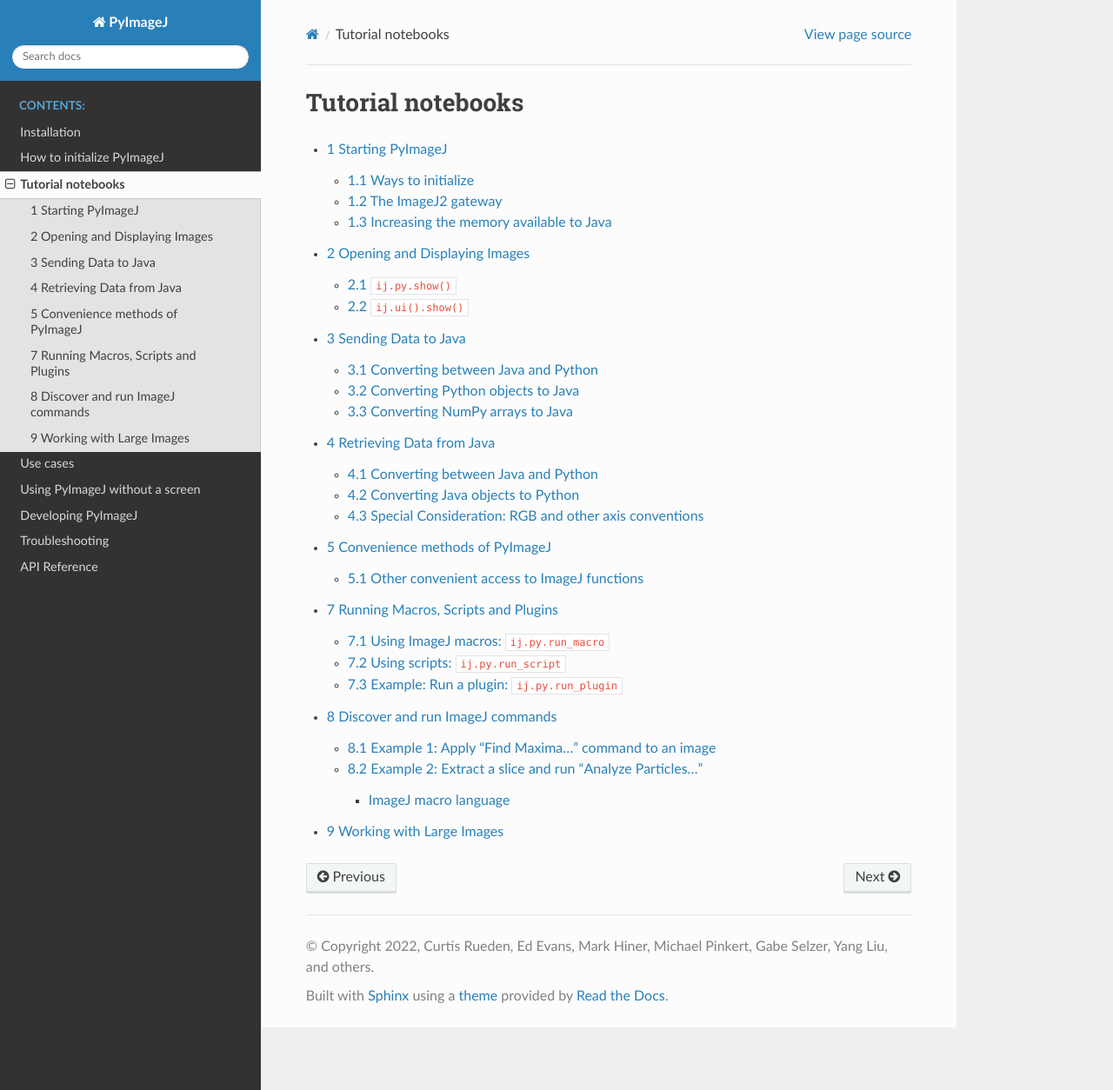
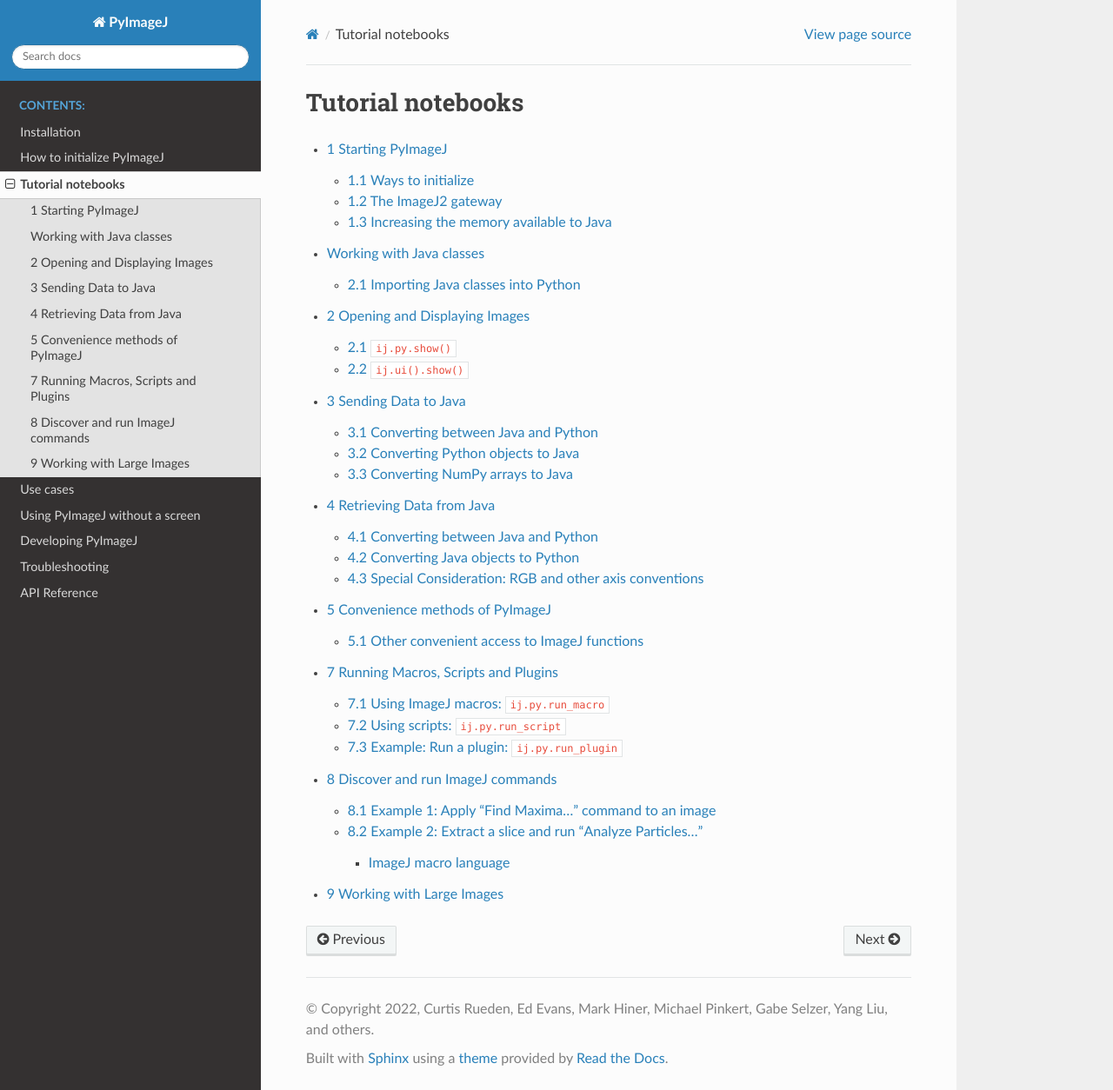
Before and after one commit to imagej/pyimagej, a Sphinx documentation site: the page built from doc/notebooks.rst, in a window 1280 px wide and 1254 px high. Shown: the whole window at 87% size. Built offline with Sphinx 7.4.7 and the Read the Docs theme 2.0.0, drawn with Linux system fonts in a browser that asks for light colours; pages that are not in the unit, such as notebooks, are missing from menus.

Commit message:
Add working with java classes notebook

```diff
--- a/doc/notebooks.rst
+++ b/doc/notebooks.rst
@@ -5,6 +5,7 @@
     :maxdepth: 3
 
     1 Starting PyImageJ <1-Starting-PyImageJ>
+    Working with Java classes <Working-with-Java-classes-and-Python>
     2 Opening and Displaying Images <2-Opening-and-Displaying-Images>
     3 Sending Data to Java <3-Sending-Data-to-Java>
     4 Retrieving Data from Java <4-Retrieving-Data-from-Java>
```
Also changed, not shown: doc/Working-with-Java-classes-and-Python.ipynb (added).
